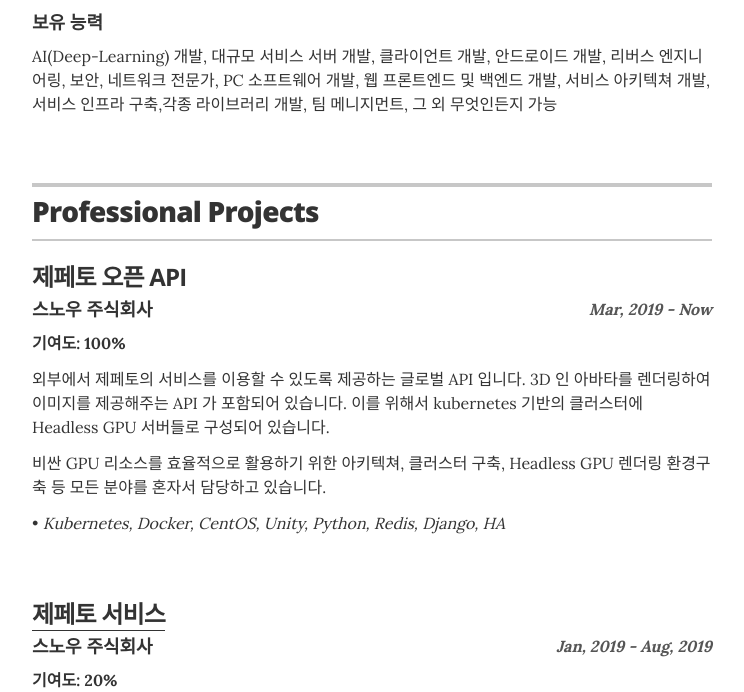
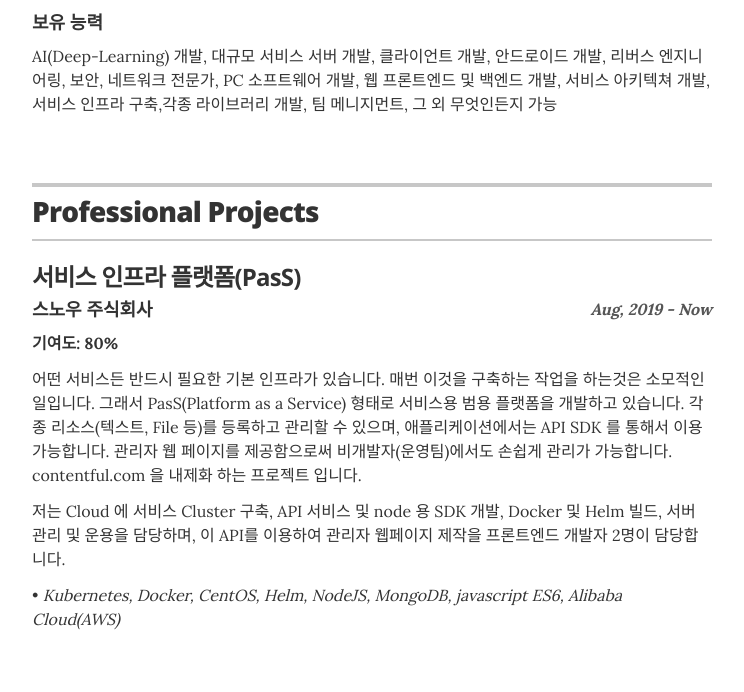
Before and after one commit to und3rs/resume_kr, a Jekyll site: the page built from index.html, in a window 1280 px wide and 1400 px high, scrolled down 2129 px, cut to the strip 0-692 px from the top of the window. Shown: the whole strip, without its empty margins (268-1012 px from the left). Built offline with Jekyll 4.4.1, drawn with Linux system fonts in a browser that asks for light colours; some of the changed text lies outside the part shown.

Commit message:
Update professional_projects.yml

```diff
--- a/_data/professional_projects.yml
+++ b/_data/professional_projects.yml
@@ -1,12 +1,23 @@
 # Projects
+
+
+- project: 서비스 인프라 플랫폼(PasS)
+  corp: 스노우 주식회사
+  duration: Aug, 2019 - Now
+  contribution: 80
+  # url: "#"
+  description: 어떤 서비스든 반드시 필요한 기본 인프라가 있습니다. 매번 이것을 구축하는 작업을 하는것은 소모적인 일입니다. 그래서 PasS(Platform as a Service) 형태로 서비스용 범용 플랫폼을 개발하고 있습니다. 각종 리소스(텍스트, File 등)를 등록하고 관리할 수 있으며, 애플리케이션에서는 API SDK 를 통해서 이용 가능합니다. 관리자 웹 페이지를 제공함으로써 비개발자(운영팀)에서도 손쉽게 관리가 가능합니다. contentful.com 을 내제화 하는 프로젝트 입니다.
+  role: 저는 Cloud 에 서비스 Cluster 구축, API 서비스 및 node 용 SDK 개발, Docker 및 Helm 빌드, 서버 관리 및 운용을 담당하며, 이 API를 이용하여 관리자 웹페이지 제작을 프론트엔드 개발자 2명이 담당합니다.
+  skills: Kubernetes, Docker, CentOS, Helm, NodeJS, MongoDB, javascript ES6, Alibaba Cloud(AWS)
+
 
 - project: 제페토 오픈 API
   corp: 스노우 주식회사
-  duration: Mar, 2019 - Now
+  duration: Mar, 2019 - Jly, 2019
   contribution: 100
   # url: "#"
   description: 외부에서 제페토의 서비스를 이용할 수 있도록 제공하는 글로벌 API 입니다. 3D 인 아바타를 렌더링하여 이미지를 제공해주는 API 가 포함되어 있습니다. 이를 위해서 kubernetes 기반의 클러스터에 Headless GPU 서버들로 구성되어 있습니다.
-  role: 비싼 GPU 리소스를 효율적으로 활용하기 위한 아키텍쳐, 클러스터 구축, Headless GPU 렌더링 환경구축 등 모든 분야를 혼자서 담당하고 있습니다.
+  role: 비싼 GPU 리소스를 효율적으로 활용하기 위한 아키텍쳐, 클러스터 구축, Headless GPU 렌더링 환경구축 등 모든 분야를 혼자서 담당하고 있습니다. 중국과 일본에 서버를 두고 관리하고 있습니다.
   skills: Kubernetes, Docker, CentOS, Unity, Python, Redis, Django, HA
 
 
@@ -30,7 +41,7 @@
   url: https://play.google.com/store/apps/details?id=me.zepeto.main
   cover: portfolio/2018/zepeto/sample.png
   description: GPU(AI)를 사용하는 Restful-API
-  role: AI 용 Restful API 를 개발하였습니다. 해당 API는 하루 약 8,000,000 번의 호출을 처리합니다. AWS와 유사한 알리바바 클라우드에 GPU Instance 위에서 개발했으며, 인프라 설계/구성, 네트워크 세팅, 개발 등 모든 작업을 혼자서 하였습니다.
+  role: AI 용 Restful API 를 개발하였습니다. 해당 API는 하루 약 8,000,000 번의 호출을 처리합니다. AWS와 유사한 알리바바 클라우드에 GPU Instance 위에서 개발했으며, 인프라 설계/구성, 네트워크 세팅, 개발 등 모든 작업을 혼자서 하였습니다. Cluter 리전은 셰게 각국에 6개로 서버 150여개를 관리하였습니다.
   skills: Django, Nginx, Alibaba Cloud(like AWS), Tensorflow
 
 
```
